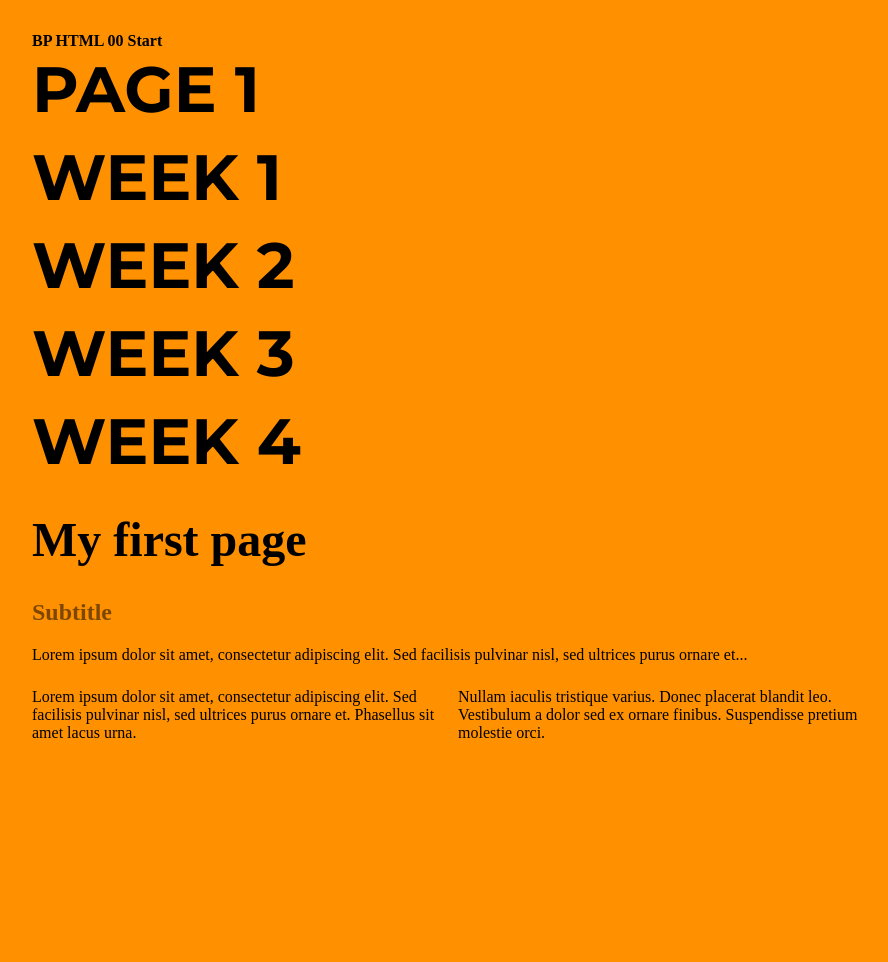
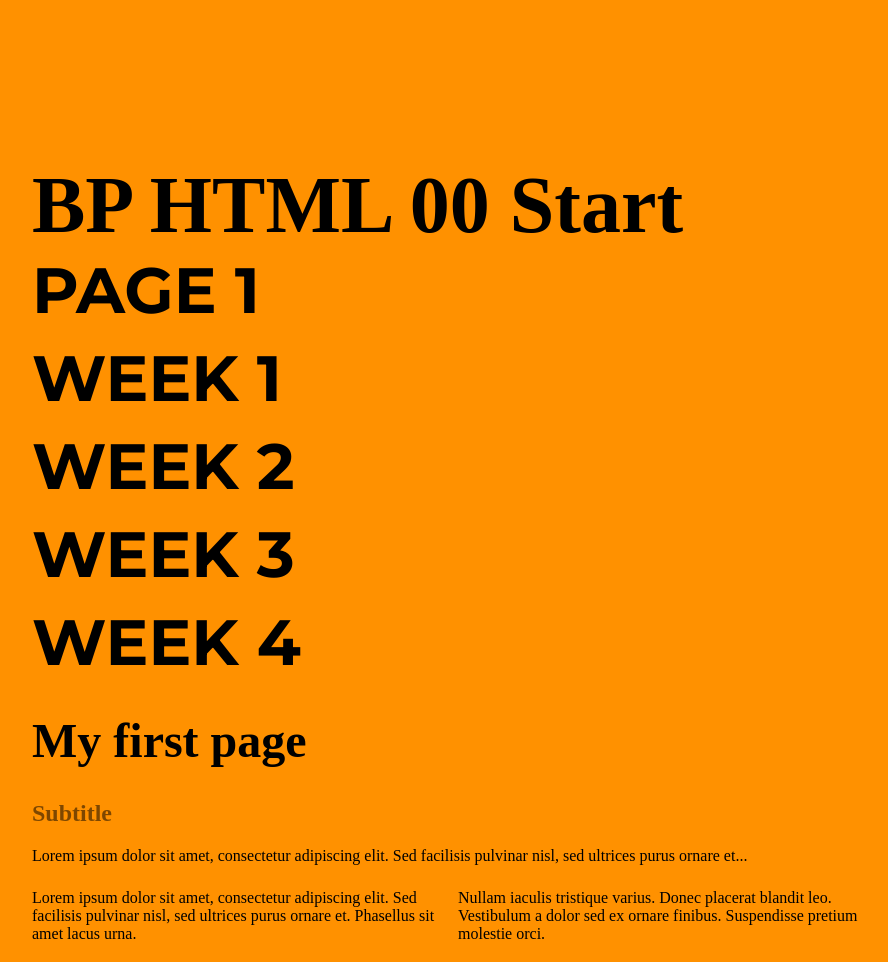
Before and after one commit to Tiebe-Pietjouw/LW6, a plain HTML site: page index.html in a window 1280 px wide. Shown: the whole page, without its empty margins (192-1080 px from the left). Before the commit the page ends 840 px from the top, so only its background shows below. Drawn offline with Linux system fonts and the light colour scheme; a web font is replaced by a local one.

Commit message:
Update styles.css

```diff
--- a/assets/styles.css
+++ b/assets/styles.css
@@ -18,7 +18,7 @@ body{
 
 .title {
     font-family: 'Montserrat"';
-    font-size: 1em;
+    font-size: 5em;
     font-weight: bold;
     text-transform: capitalize;
     margin-top: 2em;
```
